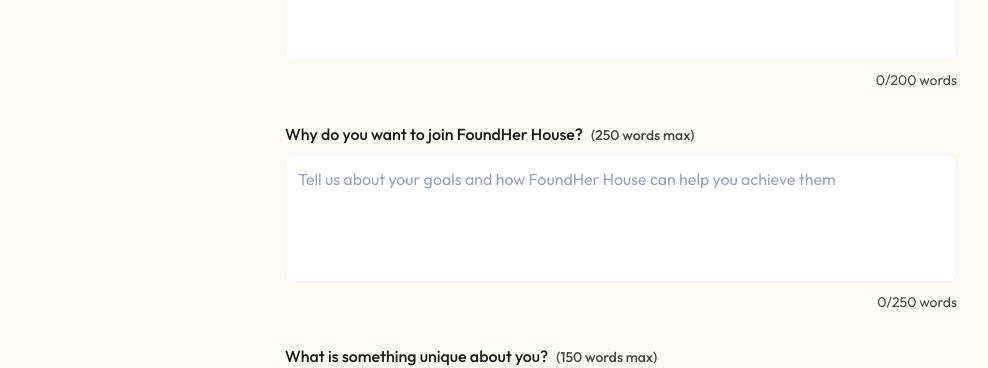
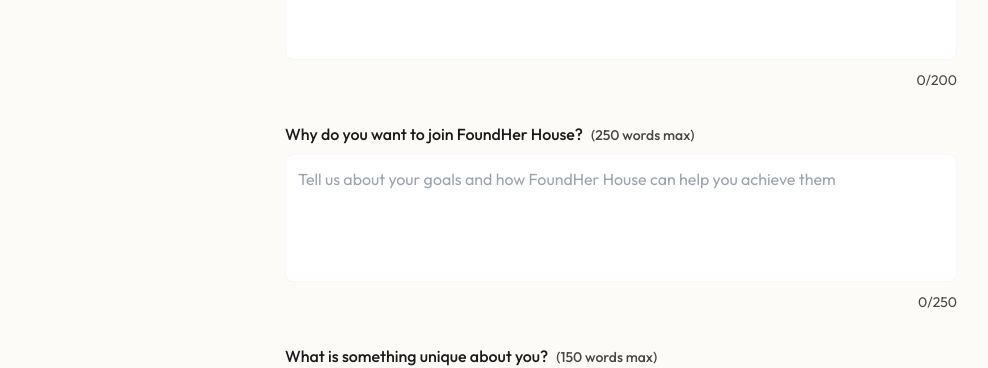
Before and after one commit to suspiciouscow/foundherhouse, a Next.js app: page /apply in a window 1280 px wide. Shown: the part 835-1203 px from the top of the page, without its empty margins (19-1007 px from the left). Built offline with nearby package versions, Linux system fonts and the light colour scheme.

Commit message:
word count apply page

```diff
--- a/src/app/apply/page.tsx
+++ b/src/app/apply/page.tsx
@@ -253,7 +253,7 @@ export default function Apply() {
               <div className="flex justify-between mt-1">
                 <p className={errors.project ? "text-red-500 text-sm" : "hidden"}>{errors.project}</p>
                 <p className="text-main-muted text-sm ml-auto">
-                  {getWordCount(formData.project)}/{WORD_LIMITS.project} words
+                  {getWordCount(formData.project)}/{WORD_LIMITS.project}
                 </p>
               </div>
             </div>
@@ -276,7 +276,7 @@ export default function Apply() {
               <div className="flex justify-between mt-1">
                 <p className={errors.about ? "text-red-500 text-sm" : "hidden"}>{errors.about}</p>
                 <p className="text-main-muted text-sm ml-auto">
-                  {getWordCount(formData.about)}/{WORD_LIMITS.about} words
+                  {getWordCount(formData.about)}/{WORD_LIMITS.about}
                 </p>
               </div>
             </div>
```
